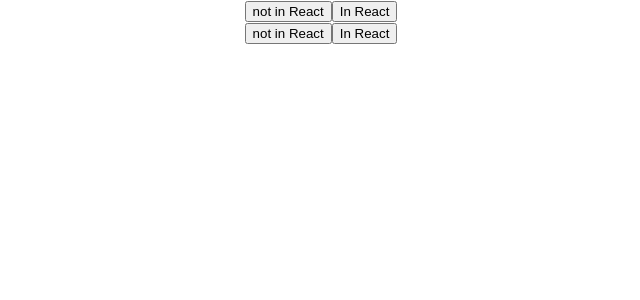
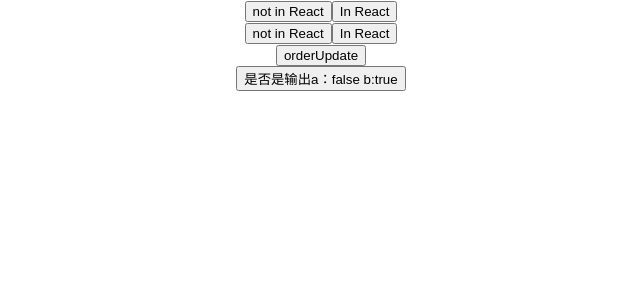
Before and after one commit to verybeautyTang/study_code, a React (Create React App) app in the folder react-study/: page / in a window 1280 px wide. Shown: the top 300 px of the page, without its empty margins (319-959 px from the left). Built offline with nearby package versions, Linux system fonts and the light colour scheme.

Commit message:
feat(): react批量更新

```diff
--- a/react-study/src/App.js
+++ b/react-study/src/App.js
@@ -1,12 +1,18 @@
 import './App.css';
 import { GetState } from './state'
 import SetState from './setState'
+import OrderUpstate from './orderUpdate'
+import SuperContainer from './opderUpdateExtend'
 function App() {
   return (
     <div className="App">
       <GetState />
       <br/>
       <SetState/>
+      <br/>
+      <OrderUpstate/>
+      <br/>
+      <SuperContainer/>
     </div>
   );
 }
--- /dev/null
+++ b/react-study/src/opderUpdateExtend.js
@@ -0,0 +1,33 @@
+import React from 'react';
+
+class SuperContainer extends React.Component {
+  constructor(props) {
+    super(props);
+    this.state = { a: false };
+  }
+
+  render() {
+    return <Container setParentState={this.setState.bind(this)}/>
+  }
+}
+
+class Container extends React.Component {
+  constructor(props) {
+    super(props);
+    this.state = { b: false };
+  }
+
+  render() {
+    return <button onClick={this.handleClick}>是否是输出a：false b:true</button>
+  }
+
+  handleClick = () => {
+    this.props.setParentState({ a: true });
+    this.setState({ b: true });
+    console.log(this.props)
+    console.log(this.state.b)
+  }
+}
+
+
+export default SuperContainer;
--- /dev/null
+++ b/react-study/src/orderUpdate.js
@@ -0,0 +1,26 @@
+import React from 'react';
+
+export default class OrderUpstate extends React.Component {
+  constructor (props) {
+    super(props)
+    this.state = {
+      isMan: true,
+      isWoman: false,
+    }
+  }
+
+  onClick () {
+    this.setState({ isMan: false})
+    this.setState({isWoman: true })
+    console.log("🚀 ~ file: orderUpdate.js ~ line 14 ~ OrderUpstate ~ onClick ~ isMan", this.state.isMan)
+    console.log("🚀 ~ file: orderUpdate.js ~ line 16 ~ OrderUpstate ~ onClick ~ isWoman", this.state.isWoman)
+  }
+  render () {
+    return (
+      <React.Fragment>
+        <button onClick={this.onClick.bind(this)}>orderUpdate</button>
+      </React.Fragment>
+
+    )
+  }
+}
--- a/react-study/src/setState.js
+++ b/react-study/src/setState.js
@@ -9,14 +9,14 @@
   }
 
   componentDidMount () {
-    document.getElementById('myButtons').addEventListener('click', this.onClick.bind(this))
+      document.getElementById('myButtons').addEventListener('click', this.onClick.bind(this))
   }
   onClick () {
     console.log('before', this.state.sum)
-    this.setState((state) => ({ sum: state.sum + 1}))
-    this.setState((state) => ({ sum: state.sum + 1}))
-    this.setState((state) => ({ sum: state.sum + 1}))
-    this.setState((state) => ({ sum: state.sum + 1}))
+    this.setState({ sum: this.state.sum + 1})
+    this.setState({ sum: this.state.sum + 1})
+    this.setState({ sum: this.state.sum + 1})
+    this.setState({ sum: this.state.sum + 1})
     console.log('after',this.state.sum)
   }
   render () {
```
Also changed, not shown: 1 other file (tests, documents, lock files or other folders).
